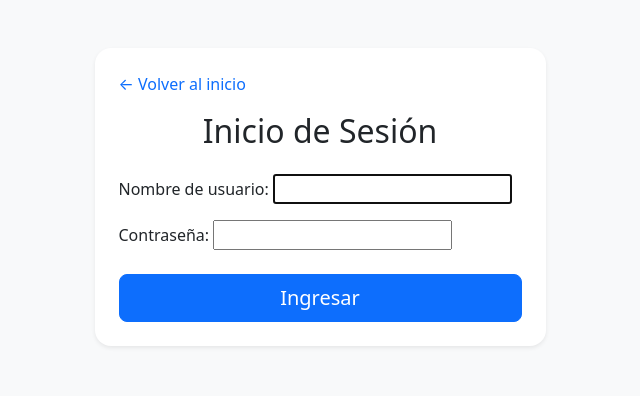
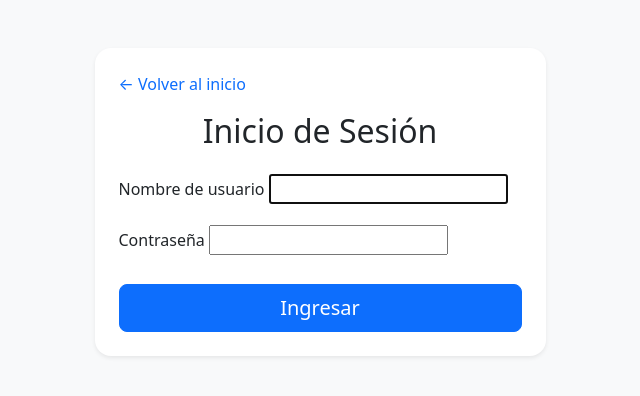
Before and after one commit to Auditor2003/Proyecto_Modulo_6__ABP, a Django app: page /login/ in a window 1280 px wide. Shown: the top 396 px of the page, without its empty margins (320-960 px from the left). Run offline with Django 5.2, Linux system fonts and the light colour scheme.

Commit message:
Ordenar campos del login manualmente para mejorar presentación del formulario

```diff
--- a/tareas/templates/tareas/login.html
+++ b/tareas/templates/tareas/login.html
@@ -34,12 +34,28 @@
                         <!-- Aquí muestro el título principal del formulario -->
                         <h1 class="h2 text-center mb-4">Inicio de Sesión</h1>
 
+                        <!-- Aquí muestro errores generales del formulario si existen -->
+                        {% if form.errors %}
+                            <div class="alert alert-danger">
+                                Mi usuario o contraseña no son correctos. Inténtalo nuevamente.
+                            </div>
+                        {% endif %}
+
                         <!-- Aquí creo el formulario de login -->
                         <form method="post">
                             {% csrf_token %}
 
-                            <!-- Aquí muestro el formulario automático de Django -->
-                            {{ form.as_p }}
+                            <!-- Aquí muestro el campo del nombre de usuario -->
+                            <div class="mb-3">
+                                <label for="{{ form.username.id_for_label }}" class="form-label">Nombre de usuario</label>
+                                {{ form.username }}
+                            </div>
+
+                            <!-- Aquí muestro el campo de la contraseña -->
+                            <div class="mb-3">
+                                <label for="{{ form.password.id_for_label }}" class="form-label">Contraseña</label>
+                                {{ form.password }}
+                            </div>
 
                             <!-- Aquí agrego el botón para iniciar sesión -->
                             <div class="d-grid mt-4">
```
